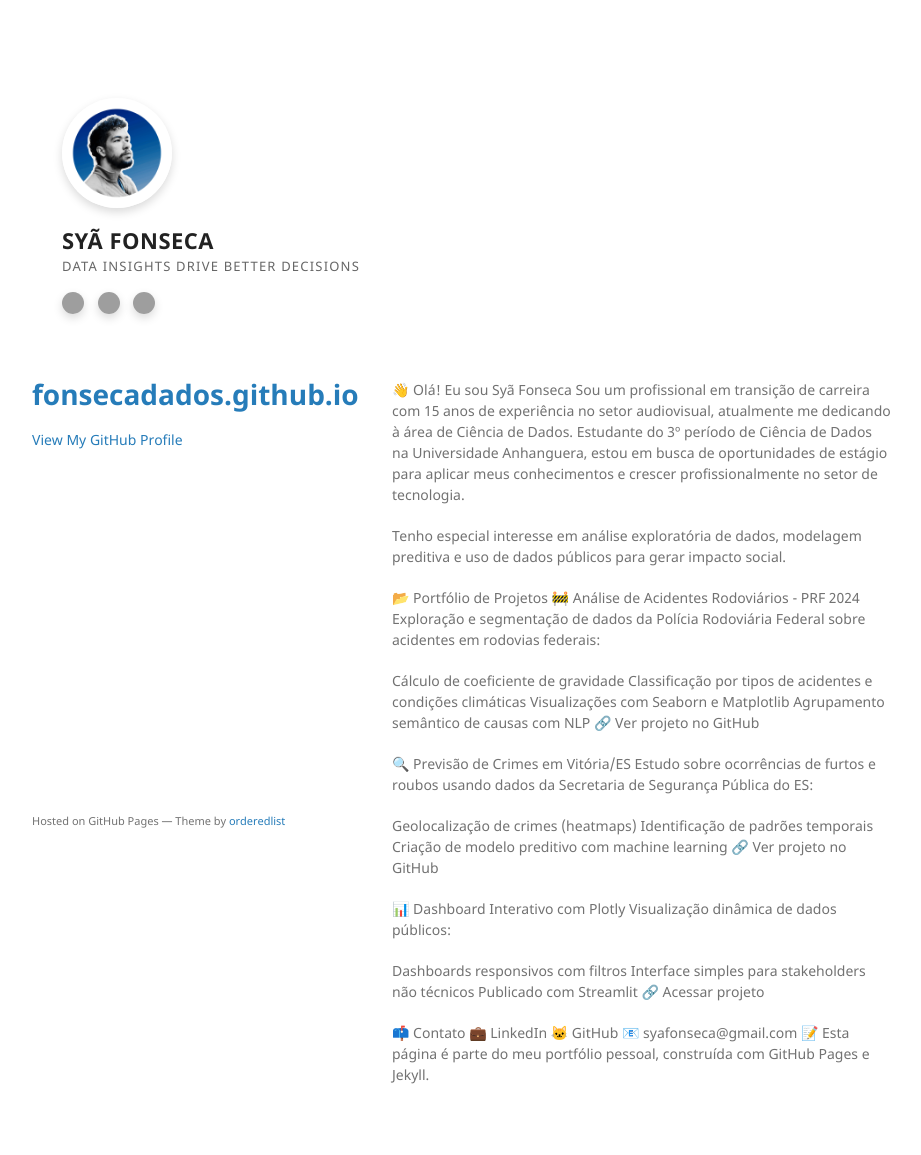
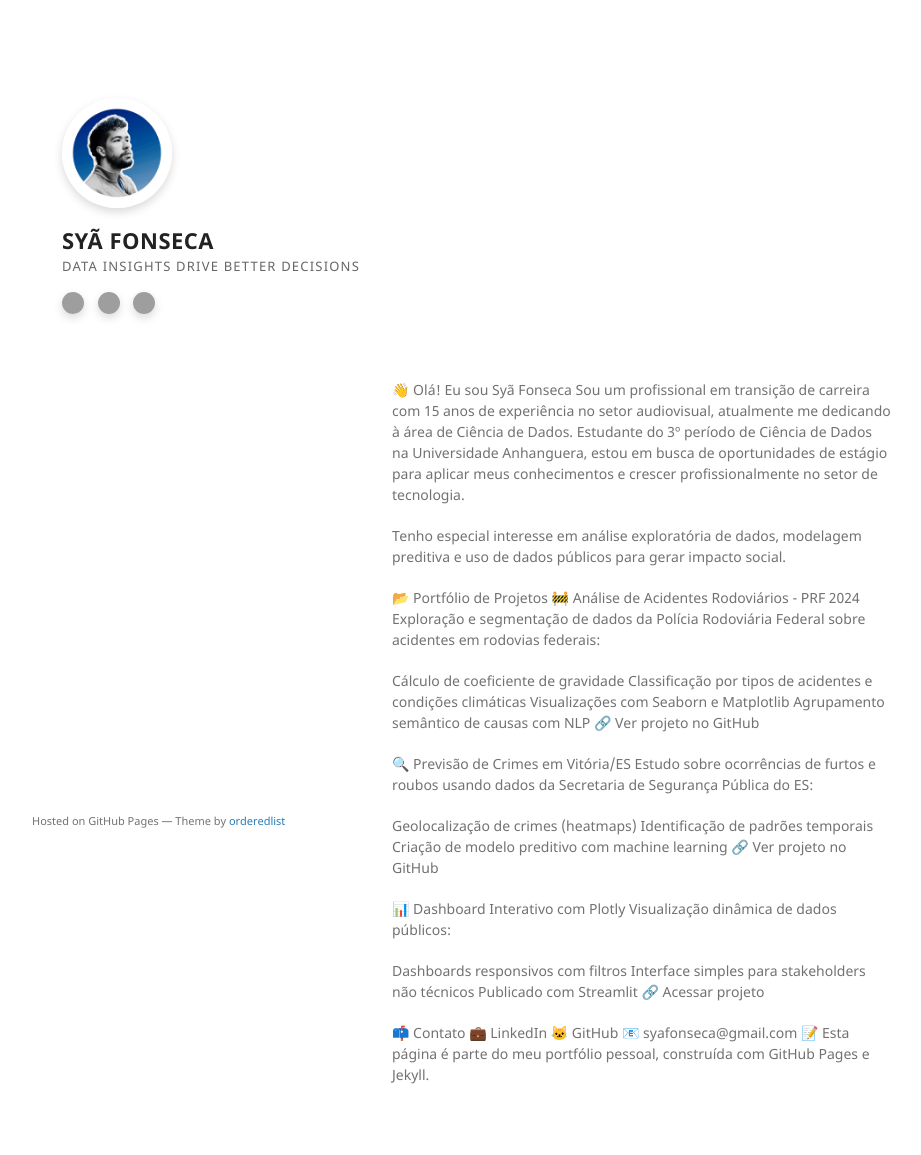
Before and after one commit to fonsecadados/fonsecadados.github.io, a Jekyll site: the page built from index.md, in a window 1280 px wide. Shown: the whole page, without its empty margins (178-1099 px from the left). Built offline with Jekyll 4.4.1, drawn with Linux system fonts in a browser that asks for light colours; our own code applies the rules of GitHub Pages for plain Markdown files; the repository's description, which GitHub fills in, is left out; grey boxes are pictures that could not be loaded.

Commit message:
up default

```diff
--- a/_layouts/default.html
+++ b/_layouts/default.html
@@ -16,7 +16,6 @@
     <div class="wrapper">
       {% include header.html %}
       <header>
-        <h1><a href="{{ "/" | absolute_url }}">{{ site.title | default: site.github.repository_name }}</a></h1>
 
         {% if site.logo %}
           <img src="{{site.logo | relative_url}}" alt="Logo" />
@@ -26,10 +25,6 @@
 
         {% if site.github.is_project_page %}
         <p class="view"><a href="{{ site.github.repository_url }}">View the Project on GitHub <small>{{ site.github.repository_nwo }}</small></a></p>
-        {% endif %}
-
-        {% if site.github.is_user_page %}
-        <p class="view"><a href="{{ site.github.owner_url }}">View My GitHub Profile</a></p>
         {% endif %}
 
         {% if site.show_downloads %}
```
